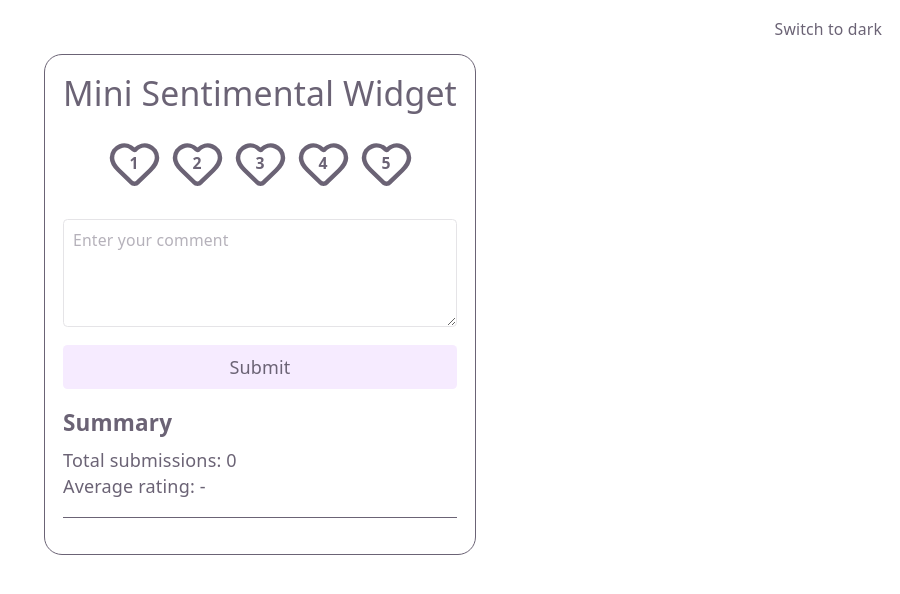
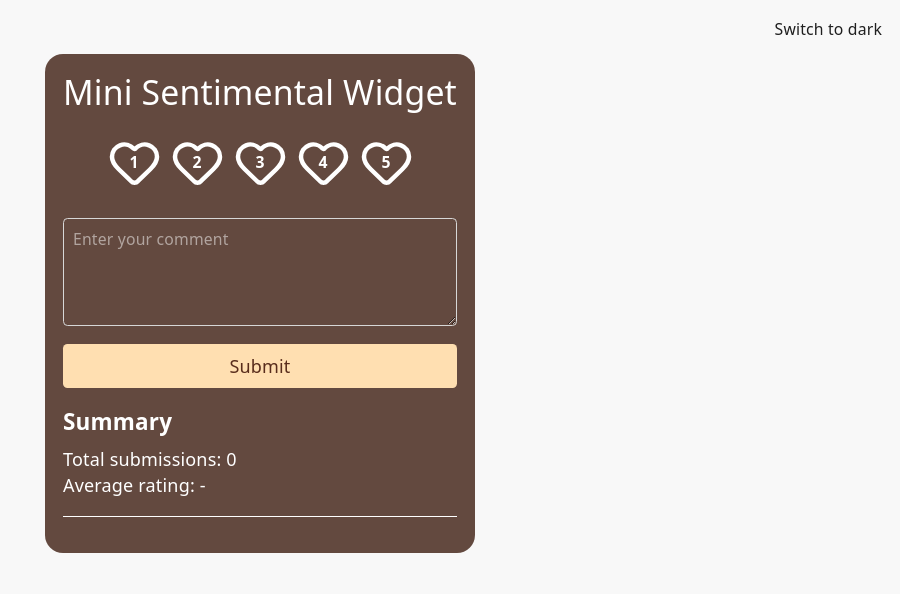
Before and after one commit to alantay/sentimentalWidget, a React (Vite) app in the folder client/: page / in a window 1280 px wide. Shown: the top 594 px of the page, without its empty margins (380-1280 px from the left). Built offline with nearby package versions, Linux system fonts and the light colour scheme.

Commit message:
feat(theme): update theme and add theme toggle with local storage

```diff
--- a/client/src/App.tsx
+++ b/client/src/App.tsx
@@ -1,15 +1,29 @@
 import { useEffect, useState } from "react";
 import SentimentalWidget from "./components/SentimentalWidget";
 
+const THEME_STORAGE_KEY = "theme";
 function applyTheme(theme: "light" | "dark") {
   document.documentElement.setAttribute("data-theme", theme);
 }
 
+function getInitialTheme(): "light" | "dark" {
+  const storedTheme = localStorage.getItem(THEME_STORAGE_KEY);
+
+  if (storedTheme === "light" || storedTheme === "dark") {
+    return storedTheme;
+  }
+
+  return window.matchMedia("(prefers-color-scheme: dark)").matches
+    ? "dark"
+    : "light";
+}
+
 function App() {
-  const [theme, setTheme] = useState<"light" | "dark">("light");
+  const [theme, setTheme] = useState<"light" | "dark">(getInitialTheme);
 
   useEffect(() => {
     applyTheme(theme);
+    localStorage.setItem(THEME_STORAGE_KEY, theme);
   }, [theme]);
 
   const toggleTheme = () => {
--- a/client/src/components/SentimentalWidget/CommentBox.tsx
+++ b/client/src/components/SentimentalWidget/CommentBox.tsx
@@ -19,7 +19,7 @@ export default function CommentBox({
       placeholder="Enter your comment"
       className={clsx(
         "border-border h-24 w-full rounded border p-2 text-sm",
-        disabled && "border-muted bg-muted",
+        disabled && "border-muted bg-muted-foreground border",
       )}
       onChange={(e) => onChange(e.target.value)}
       value={value}
--- a/client/src/components/SentimentalWidget/SentimentalWidget.tsx
+++ b/client/src/components/SentimentalWidget/SentimentalWidget.tsx
@@ -49,7 +49,7 @@ function SentimentalWidget() {
   };
   return (
     <>
-      <div className="flex flex-col items-center justify-center gap-4 rounded-2xl border p-4">
+      <div className="bg-primary text-primary-foreground flex flex-col items-center justify-center gap-4 rounded-2xl p-4">
         <h2 className="text-3xl">Mini Sentimental Widget</h2>
         <form
           onSubmit={handleSubmit}
@@ -71,8 +71,16 @@ function SentimentalWidget() {
         <Summary submissions={submission} />
       </div>
       <div className="mt-4">
-        {ratingError && <p className="text-rating-error">{ratingError}</p>}
-        {confirmationMsg && <p className="text-accent">{confirmationMsg}</p>}
+        {ratingError && (
+          <p className="bg-destructive text-muted rounded-2xl py-2">
+            {ratingError}
+          </p>
+        )}
+        {confirmationMsg && (
+          <p className="text-accent-foreground bg-accent rounded-2xl py-2">
+            {confirmationMsg}
+          </p>
+        )}
       </div>
     </>
   );
--- a/client/src/components/SentimentalWidget/SubmitButton.tsx
+++ b/client/src/components/SentimentalWidget/SubmitButton.tsx
@@ -10,7 +10,7 @@ export default function SubmitButton({ disabled }: SubmitButtonProps) {
       aria-label="Submit"
       disabled={disabled}
       className={clsx(
-        "bg-accent-bg text-text hover:bg-accent hover:text-bg flex w-full cursor-pointer items-center justify-center rounded p-2 text-center transition",
+        "bg-secondary text-secondary-foreground hover:bg-secondary/90 flex w-full cursor-pointer items-center justify-center rounded p-2 text-center transition",
         disabled && "pointer-events-none",
       )}
     >
--- a/client/src/components/SentimentalWidget/Summary.tsx
+++ b/client/src/components/SentimentalWidget/Summary.tsx
@@ -19,7 +19,7 @@ export default function Summary({ submissions }: SummaryProps) {
       <div>Total submissions: {totalSubmissions}</div>
       <div>Average rating: {avgRating || "-"}</div>
       <hr className="my-4"></hr>
-      <ul className="list-disc pl-4">
+      <ul className="list-disc pl-4 italic">
         {top3.map((submission, index) => (
           <li key={index}>"{submission.comment}"</li>
         ))}
--- a/client/src/index.css
+++ b/client/src/index.css
@@ -1,15 +1,18 @@
 @import "tailwindcss";
 
 :root {
-  --text: #6b6375;
-  --text-h: #08060d;
-  --bg: #fff;
-  --border: #e5e4e7;
-  --code-bg: #f4f3ec;
-  --accent: #aa3bff;
-  --accent-bg: rgba(170, 59, 255, 0.1);
-  --accent-border: rgba(170, 59, 255, 0.5);
-  --muted: rgba(107, 99, 117, 0.5);
+  --primary: oklch(0.43 0.04 41.99);
+  --primary-foreground: oklch(1 0 0);
+  --secondary: oklch(0.92 0.07 74.37);
+  --secondary-foreground: oklch(0.35 0.07 40.83);
+  --background: oklch(0.98 0 0);
+  --foreground: oklch(0.24 0 0);
+  --accent: oklch(0.89 0.28 95.32);
+  --accent-foreground: oklch(0.32 0 0);
+  --muted: oklch(0.95 0 0);
+  --muted-foreground: oklch(0.5 0 0);
+  --border: oklch(0.88 0 0);
+  --destructive: oklch(0.63 0.19 33.34);
   --shadow:
     rgba(0, 0, 0, 0.1) 0 10px 15px -3px, rgba(0, 0, 0, 0.05) 0 4px 6px -2px;
 
@@ -19,9 +22,9 @@
 
   font: 18px/145% var(--sans);
   letter-spacing: 0.18px;
-  color-scheme: light dark;
-  color: var(--text);
-  background: var(--bg);
+  color-scheme: light;
+  color: var(--foreground);
+  background: var(--background);
   font-synthesis: none;
   text-rendering: optimizeLegibility;
   -webkit-font-smoothing: antialiased;
@@ -29,29 +32,29 @@
 
   --rating-active: var(--color-rose-400);
   --rating-inactive: var(--color-gray-500);
-  --rating-diabled: var(--color-gray-100);
+  --rating-disabled: var(--color-gray-100);
   --rating-error: var(--color-red-400);
+
+  transition: background-color 400ms ease;
   @media (max-width: 1024px) {
     font-size: 16px;
   }
 }
 
 :root[data-theme="dark"] {
-  --text: #e5e7eb;
-  --text-h: #f9fafb;
-  --bg: #111318;
-  --border: #2e303a;
-  --code-bg: #1f2028;
-  --accent: #c084fc;
-  --accent-bg: rgba(192, 132, 252, 0.15);
-  --accent-border: rgba(192, 132, 252, 0.5);
-  --social-bg: rgba(47, 48, 58, 0.5);
-  --shadow:
-    rgba(0, 0, 0, 0.4) 0 10px 15px -3px, rgba(0, 0, 0, 0.25) 0 4px 6px -2px;
-
-  #social .button-icon {
-    filter: invert(1) brightness(2);
-  }
+  --primary: oklch(0.92 0.05 66.17);
+  --primary-foreground: oklch(0.2 0.02 200.2);
+  --secondary: oklch(0.32 0.02 63.7);
+  --secondary-foreground: oklch(0.92 0.05 66.17);
+  --background: oklch(0.18 0 0);
+  --foreground: oklch(0.95 0 0);
+  --accent: oklch(0.89 0.28 95.32);
+  --accent-foreground: oklch(0.32 0 0);
+  --muted: oklch(0.25 0 0);
+  --muted-foreground: oklch(0.77 0 0);
+  --border: oklch(0.24 0.01 91.75);
+  --destructive: oklch(0.63 0.19 33.34);
+  color-scheme: dark;
 }
 
 #root {
@@ -65,20 +68,25 @@
 }
 
 @theme inline {
-  --color-text: var(--text);
-  --color-text-h: var(--text-h);
-  --color-bg: var(--bg);
-  --color-border: var(--border);
-  --color-code-bg: var(--code-bg);
+  --color-primary: var(--primary);
+  --color-primary-foreground: var(--primary-foreground);
+  --color-secondary: var(--secondary);
+  --color-secondary-foreground: var(--secondary-foreground);
+  --color-background: var(--background);
+  --color-foreground: var(--foreground);
+  --color-muted: var(--muted);
+  --color-muted-foreground: var(--muted-foreground);
+  --color-accent: var(--accent);
+  --color-accent-foreground: var(--accent-foreground);
 
-  --color-accent: var(--accent);
-  --color-accent-bg: var(--accent-bg);
-  --color-accent-border: var(--accent-border);
+  --color-destructive: var(--destructive);
 
   --color-rating-active: var(--rating-active);
   --color-rating-inactive: var(--rating-inactive);
-  --color-rating-disabled: var(--rating-diabled);
+  --color-rating-disabled: var(--rating-disabled);
   --color-rating-error: var(--rating-error);
+
+  --color-border: var(--border);
 
   --color-muted: var(--muted);
 }
```
